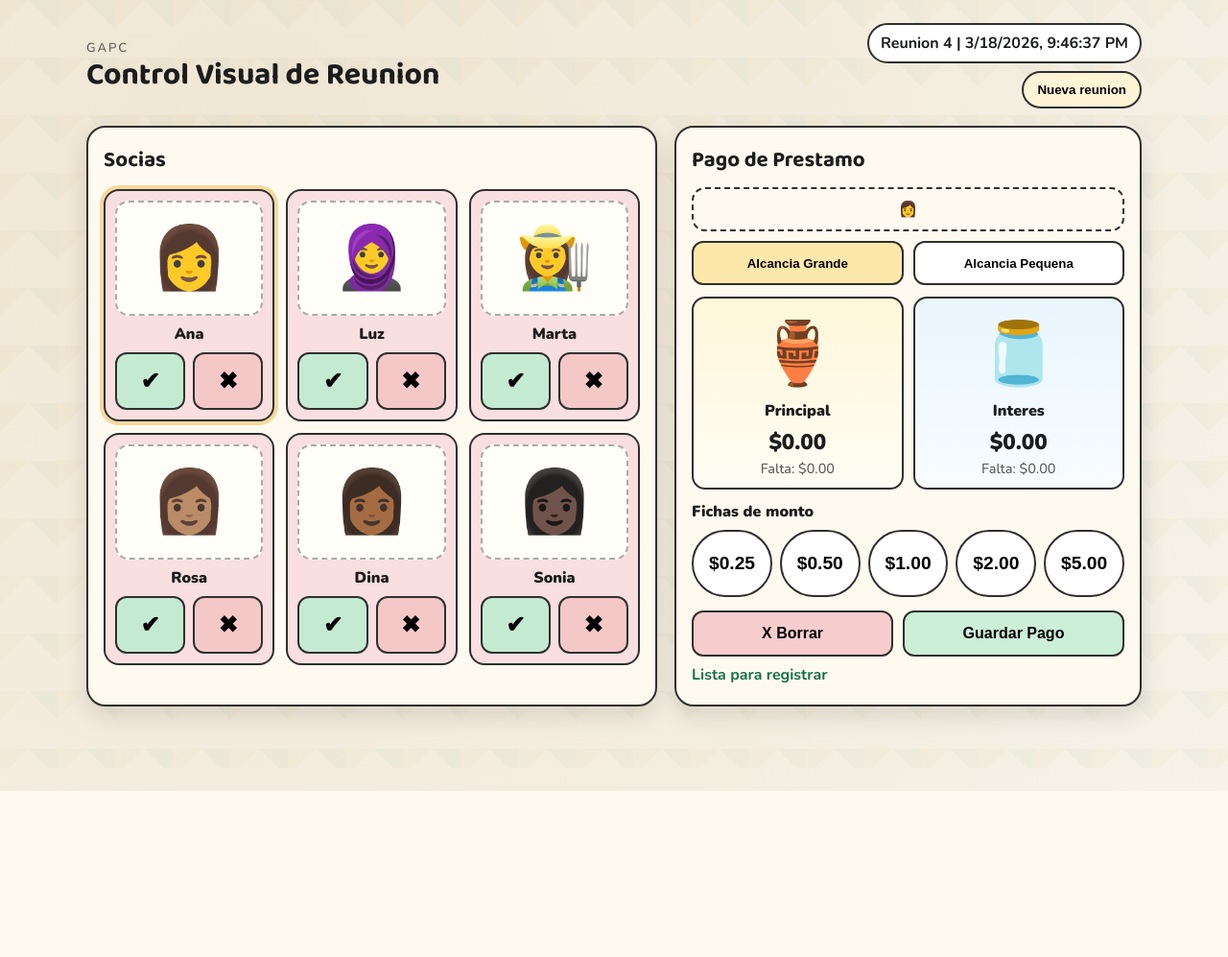
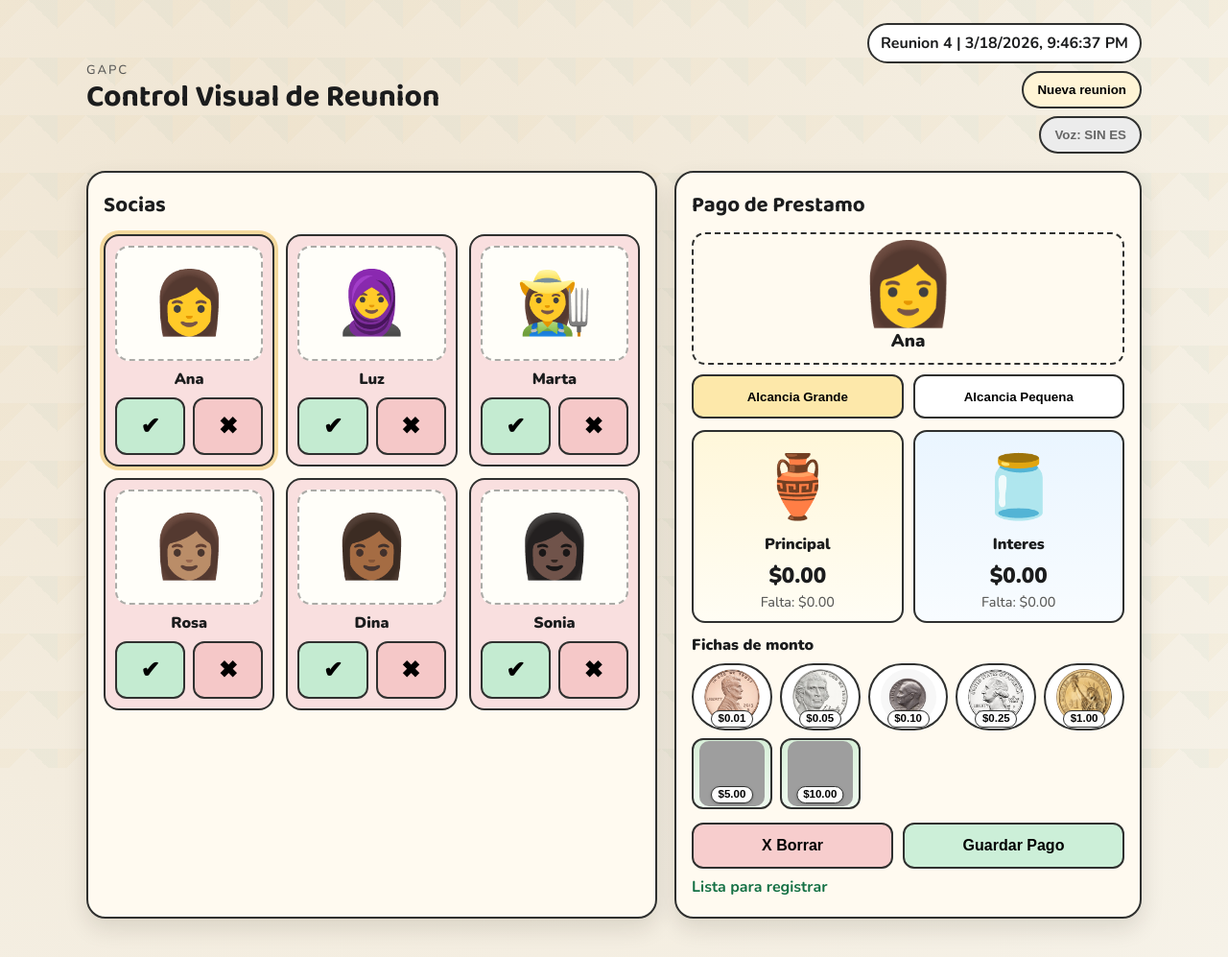
Before and after one commit to fcanas574/GAPC_AppKeyWeek2, a Flask app: page / in a window 1280 px wide. Shown: the whole page at 96% size. Before the commit the page ends 824 px from the top, so only its background shows below. Run offline with Flask 3, Linux system fonts and the light colour scheme; data comes from the database, SQL or seed files in the repository; both versions use the stored data as it was after the commit; grey boxes are pictures that could not be loaded.

Commit message:
Arreglos y mejoras en la interfaz de usuario, incluyendo la adición de un botón para activar/desactivar la función de texto a voz (TTS) y la actualización de las denominaciones de monedas y billetes disponibles para el pago. También se han corregido algunos textos en la plantilla HTML para mejorar la claridad y se han ajustado los valores de los préstamos demo para que sean más realistas.

```diff
--- a/app.py
+++ b/app.py
@@ -171,8 +171,8 @@ def seed_if_needed(conn: sqlite3.Connection) -> None:
 	rows = conn.execute("SELECT id FROM members ORDER BY id").fetchall()
 	demo_loans = []
 	for idx, member in enumerate(rows, start=1):
-		principal_total = float(8 + idx)
-		interest_total = float(1 + (idx % 3) * 0.5)
+		principal_total = round(1.0 + (idx * 0.4), 2)
+		interest_total = round(0.10 + (idx % 3) * 0.05, 2)
 		demo_loans.append((member["id"], principal_total, interest_total))
 
 	conn.executemany(
@@ -360,7 +360,7 @@ def get_state() -> dict[str, Any]:
 			"id": meeting["id"],
 			"started_at": meeting["started_at"],
 		},
-		"denominations": [0.25, 0.5, 1, 2, 5],
+		"denominations": [0.01, 0.05, 0.10, 0.25, 1, 5, 10],
 		"members": member_cards,
 	}
 
--- a/static/app.js
+++ b/static/app.js
@@ -11,6 +11,7 @@ const interestRemaining = document.getElementById('interestRemaining');
 const tokenRack = document.getElementById('tokenRack');
 const statusMsg = document.getElementById('statusMsg');
 const newMeetingBtn = document.getElementById('newMeetingBtn');
+const ttsToggleBtn = document.getElementById('ttsToggleBtn');
 const resetDraftBtn = document.getElementById('resetDraftBtn');
 const savePaymentBtn = document.getElementById('savePaymentBtn');
 const jarPrincipalBtn = document.getElementById('jarPrincipalBtn');
@@ -20,9 +21,208 @@ const jars = document.querySelectorAll('.jar');
 let selectedMemberId = state.members.length ? state.members[0].id : null;
 let activeJar = 'principal';
 let draft = { principal: 0, interest: 0 };
+const speechSupported =
+  typeof window !== 'undefined' &&
+  'speechSynthesis' in window &&
+  'SpeechSynthesisUtterance' in window;
+let ttsEnabled = loadTtsPreference();
+let preferredVoice = null;
+let lastSpeech = { text: '', timestamp: 0 };
+
+const coinImageByValue = {
+  '0.01': '/static/static/images/coins/1c_c.jpg',
+  '0.05': '/static/static/images/coins/5c_c.jpg',
+  '0.10': '/static/static/images/coins/10c_c.jpg',
+  '0.25': '/static/static/images/coins/25c_c.jpg',
+  '1.00': '/static/static/images/coins/1d_c.jpg',
+};
+
+const billImageByValue = {
+  '5.00': '/static/static/images/bills/1_b2.jpg',
+  '10.00': '/static/static/images/bills/1_b3.jpg',
+};
 
 function money(value) {
   return `$${Number(value).toFixed(2)}`;
+}
+
+function loadTtsPreference() {
+  try {
+    const saved = window.localStorage.getItem('gapcTtsEnabled');
+    return saved === null ? true : saved === 'true';
+  } catch (error) {
+    return true;
+  }
+}
+
+function persistTtsPreference() {
+  try {
+    window.localStorage.setItem('gapcTtsEnabled', String(ttsEnabled));
+  } catch (error) {
+    // Ignore storage errors and keep in-memory preference.
+  }
+}
+
+function pickSpanishVoice() {
+  if (!speechSupported) {
+    return null;
+  }
+
+  const voices = window.speechSynthesis.getVoices();
+  if (!voices.length) {
+    return null;
+  }
+
+  const spanishVoices = voices.filter((voice) => voice.lang.toLowerCase().startsWith('es'));
+  if (!spanishVoices.length) {
+    return null;
+  }
+
+  const preferredLangs = ['es-SV', 'es-419', 'es-MX', 'es-US', 'es-ES', 'es'];
+  const preferredNameHints = [
+    'paulina',
+    'monica',
+    'sofia',
+    'helena',
+    'google',
+    'microsoft',
+    'natural',
+  ];
+
+  const scored = spanishVoices
+    .map((voice) => {
+      const lang = voice.lang.toLowerCase();
+      const name = voice.name.toLowerCase();
+      let score = 0;
+
+      const langIndex = preferredLangs.findIndex((candidate) => lang === candidate.toLowerCase());
+      if (langIndex >= 0) {
+        score += 300 - langIndex * 20;
+      }
+
+      if (lang.startsWith('es-')) {
+        score += 40;
+      }
+
+      if (voice.localService) {
+        score += 15;
+      }
+
+      if (preferredNameHints.some((hint) => name.includes(hint))) {
+        score += 35;
+      }
+
+      return { voice, score };
+    })
+    .sort((a, b) => b.score - a.score);
+
+  return scored[0]?.voice || spanishVoices[0];
+}
+
+function amountToSpeech(value) {
+  const safeValue = Number(value);
+  if (!Number.isFinite(safeValue)) {
+    return '0 dolares';
+  }
+
+  const abs = Math.abs(safeValue);
+  const dollars = Math.floor(abs);
+  const cents = Math.round((abs - dollars) * 100);
+
+  if (dollars === 0 && cents > 0) {
+    return `${cents} centavos`;
+  }
+
+  if (dollars > 0 && cents === 0) {
+    return `${dollars} ${dollars === 1 ? 'dolar' : 'dolares'}`;
+  }
+
+  if (dollars > 0 && cents > 0) {
+    return `${dollars} ${dollars === 1 ? 'dolar' : 'dolares'} con ${cents} centavos`;
+  }
+
+  return '0 dolares';
+}
+
+function updateTtsButton() {
+  if (!ttsToggleBtn) {
+    return;
+  }
+
+  ttsToggleBtn.classList.remove('off', 'unsupported');
+  if (!speechSupported) {
+    ttsToggleBtn.textContent = 'Voz: NO';
+    ttsToggleBtn.classList.add('unsupported');
+    ttsToggleBtn.disabled = true;
+    return;
+  }
+
+  const hasSpanishVoice = Boolean(preferredVoice || pickSpanishVoice());
+  if (!hasSpanishVoice) {
+    ttsToggleBtn.textContent = 'Voz: SIN ES';
+    ttsToggleBtn.classList.add('unsupported');
+    ttsToggleBtn.disabled = true;
+    return;
+  }
+
+  ttsToggleBtn.disabled = false;
+  if (ttsEnabled) {
+    ttsToggleBtn.textContent = 'Voz: ON';
+  } else {
+    ttsToggleBtn.textContent = 'Voz: OFF';
+    ttsToggleBtn.classList.add('off');
+  }
+}
+
+function speak(message, priority = 'normal') {
+  if (!speechSupported || !ttsEnabled || !message) {
+    return;
+  }
+
+  const normalized = String(message).trim();
+  if (!normalized) {
+    return;
+  }
+
+  const now = Date.now();
+  if (lastSpeech.text === normalized && now - lastSpeech.timestamp < 900) {
+    return;
+  }
+
+  lastSpeech = { text: normalized, timestamp: now };
+
+  if (priority === 'critical') {
+    window.speechSynthesis.cancel();
+  }
+
+  // Do not speak if no Spanish voice is available; this avoids random English fallback.
+  preferredVoice = preferredVoice || pickSpanishVoice();
+  if (!preferredVoice) {
+    updateTtsButton();
+    return;
+  }
+
+  const utterance = new SpeechSynthesisUtterance(normalized);
+  utterance.lang = preferredVoice.lang;
+  utterance.rate = 0.9;
+  utterance.pitch = 1.08;
+  utterance.voice = preferredVoice;
+
+  window.speechSynthesis.speak(utterance);
+}
+
+function initTts() {
+  if (!speechSupported) {
+    updateTtsButton();
+    return;
+  }
+
+  preferredVoice = pickSpanishVoice();
+  updateTtsButton();
+  window.speechSynthesis.onvoiceschanged = () => {
+    preferredVoice = pickSpanishVoice();
+    updateTtsButton();
+  };
 }
 
 function setStatus(message, type = '') {
@@ -35,6 +235,10 @@ function setStatus(message, type = '') {
 
 function getSelectedMember() {
   return state.members.find((member) => member.id === selectedMemberId) || null;
+}
+
+function getMemberById(memberId) {
+  return state.members.find((member) => member.id === memberId) || null;
 }
 
 function hydrateDraftFromState() {
@@ -85,7 +289,10 @@ function renderSelectedMemberPanel() {
   }
 
   selectedMemberInfo.classList.remove('empty');
-  selectedMemberInfo.textContent = `${member.photo_emoji}`;
+  selectedMemberInfo.innerHTML = `
+    <span class="selected-member-photo">${member.photo_emoji}</span>
+    <span class="selected-member-name">${member.name}</span>
+  `;
 
   principalAmount.textContent = money(draft.principal);
   interestAmount.textContent = money(draft.interest);
@@ -104,6 +311,38 @@ function renderSelectedMemberPanel() {
 }
 
 function tokenTemplate(value) {
+  const normalized = Number(value).toFixed(2);
+  const coinSrc = coinImageByValue[normalized];
+  const billSrc = billImageByValue[normalized];
+  const numeric = Number(value);
+
+  if (coinSrc) {
+    return `
+      <button class="money-token" draggable="true" data-value="${value}" title="${money(value)}">
+        <img class="coin-image" src="${coinSrc}" alt="Moneda ${money(value)}" />
+        <span class="coin-value">${money(value)}</span>
+      </button>
+    `;
+  }
+
+  if (billSrc) {
+    return `
+      <button class="money-token bill-token" draggable="true" data-value="${value}" title="${money(value)}">
+        <img class="bill-image" src="${billSrc}" alt="Billete ${money(value)}" />
+        <span class="coin-value">${money(value)}</span>
+      </button>
+    `;
+  }
+
+  if (numeric >= 5) {
+    return `
+      <button class="money-token bill-token" draggable="true" data-value="${value}" title="${money(value)}">
+        <span class="bill-top">Billete</span>
+        <span class="bill-value">${money(value)}</span>
+      </button>
+    `;
+  }
+
   return `<button class="money-token" draggable="true" data-value="${value}">${money(value)}</button>`;
 }
 
@@ -139,13 +378,45 @@ function canAddToDraft(target, value) {
   return next <= available + 0.001;
 }
 
+function getRemainingForTarget(target) {
+  const member = getSelectedMember();
+  if (!member) {
+    return null;
+  }
+
+  if (target === 'principal') {
+    return Math.max(
+      0,
+      member.loan.principal_remaining + member.loan.current_payment.principal - draft.principal,
+    );
+  }
+
+  return Math.max(
+    0,
+    member.loan.interest_remaining + member.loan.current_payment.interest - draft.interest,
+  );
+}
+
+function speakRemainingForTarget(target) {
+  const remaining = getRemainingForTarget(target);
+  if (remaining === null) {
+    speak('Seleccione una socia primero', 'critical');
+    return;
+  }
+
+  const targetLabel = target === 'principal' ? 'principal' : 'interes';
+  speak(`En ${targetLabel}, falta ${amountToSpeech(remaining)}`);
+}
+
 function addToDraft(target, value) {
   if (!selectedMemberId) {
     setStatus('Seleccione una socia primero', 'error');
+    speak('Seleccione una socia primero', 'critical');
     return;
   }
   if (!canAddToDraft(target, value)) {
     setStatus('Monto supera el pendiente', 'error');
+    speak('Monto supera el pendiente', 'critical');
     return;
   }
   if (target === 'principal') {
@@ -154,6 +425,8 @@ function addToDraft(target, value) {
     draft.interest = +(draft.interest + value).toFixed(2);
   }
   setStatus('Monto agregado', 'ok');
+  const targetLabel = target === 'principal' ? 'principal' : 'interes';
+  speak(`Agregado ${amountToSpeech(value)} a ${targetLabel}`);
   renderSelectedMemberPanel();
 }
 
@@ -181,21 +454,31 @@ async function updateAttendance(memberId, status) {
     hydrateDraftFromState();
     renderAll();
     setStatus('Asistencia actualizada', 'ok');
+    const member = getMemberById(memberId);
+    const statusLabel = status === 'present' ? 'presente' : 'ausente';
+    const memberName = member ? member.name : 'socia';
+    speak(`${memberName}, ${statusLabel}`);
   } catch (error) {
     setStatus(error.message, 'error');
+    speak(error.message, 'critical');
   }
 }
 
 async function savePayment() {
   if (!selectedMemberId) {
     setStatus('Seleccione una socia', 'error');
+    speak('Seleccione una socia', 'critical');
     return;
   }
 
   if (draft.principal === 0 && draft.interest === 0) {
     setStatus('Pago vacio', 'error');
+    speak('Pago vacio', 'critical');
     return;
   }
+
+  const paidPrincipal = draft.principal;
+  const paidInterest = draft.interest;
 
   try {
     const data = await postJson('/api/payment', {
@@ -207,8 +490,12 @@ async function savePayment() {
     hydrateDraftFromState();
     renderAll();
     setStatus('Pago guardado', 'ok');
+    speak(
+      `Pago guardado. Principal ${amountToSpeech(paidPrincipal)}. Interes ${amountToSpeech(paidInterest)}.`,
+    );
   } catch (error) {
     setStatus(error.message, 'error');
+    speak(error.message, 'critical');
   }
 }
 
@@ -220,8 +507,10 @@ async function startNewMeeting() {
     hydrateDraftFromState();
     renderAll();
     setStatus('Nueva reunion iniciada', 'ok');
+    speak('Nueva reunion iniciada');
   } catch (error) {
     setStatus(error.message, 'error');
+    speak(error.message, 'critical');
   }
 }
 
@@ -243,6 +532,10 @@ memberGrid.addEventListener('click', (event) => {
   hydrateDraftFromState();
   renderAll();
   setStatus('Socia seleccionada', 'ok');
+  const member = getSelectedMember();
+  if (member) {
+    speak(`Socia seleccionada: ${member.name}`);
+  }
 });
 
 tokenRack.addEventListener('click', (event) => {
@@ -265,6 +558,7 @@ jars.forEach((jar) => {
   jar.addEventListener('click', () => {
     activeJar = jar.dataset.target;
     renderJarSelection();
+    speakRemainingForTarget(activeJar);
   });
 
   jar.addEventListener('dragover', (event) => {
@@ -290,22 +584,42 @@ jars.forEach((jar) => {
 jarPrincipalBtn.addEventListener('click', () => {
   activeJar = 'principal';
   renderJarSelection();
+  speakRemainingForTarget(activeJar);
 });
 
 jarInterestBtn.addEventListener('click', () => {
   activeJar = 'interest';
   renderJarSelection();
+  speakRemainingForTarget(activeJar);
 });
 
 resetDraftBtn.addEventListener('click', () => {
   draft = { principal: 0, interest: 0 };
   renderSelectedMemberPanel();
   setStatus('Borrador limpio', 'ok');
+  speak('Borrador limpio');
 });
+
+if (ttsToggleBtn) {
+  ttsToggleBtn.addEventListener('click', () => {
+    if (!speechSupported) {
+      return;
+    }
+    ttsEnabled = !ttsEnabled;
+    persistTtsPreference();
+    updateTtsButton();
+    if (ttsEnabled) {
+      speak('Voz activada', 'critical');
+    } else {
+      window.speechSynthesis.cancel();
+    }
+  });
+}
 
 savePaymentBtn.addEventListener('click', savePayment);
 newMeetingBtn.addEventListener('click', startNewMeeting);
 
+initTts();
 hydrateDraftFromState();
 renderAll();
 setStatus('Lista para registrar', 'ok');
--- a/static/styles.css
+++ b/static/styles.css
@@ -89,6 +89,25 @@ h1 {
   background: #fff4d5;
   font-weight: 800;
   cursor: pointer;
+}
+
+.audio-btn {
+  border: 2px solid var(--stroke);
+  border-radius: 999px;
+  padding: 10px 14px;
+  background: #dff3e5;
+  font-weight: 800;
+  cursor: pointer;
+}
+
+.audio-btn.off {
+  background: #f2d7d7;
+}
+
+.audio-btn.unsupported {
+  background: #ececec;
+  color: #666;
+  cursor: not-allowed;
 }
 
 .layout-grid {
@@ -206,10 +225,25 @@ h2 {
   font-weight: 800;
   text-align: center;
   margin-top: 10px;
+  min-height: 138px;
+  display: grid;
+  align-content: center;
+  justify-items: center;
+  gap: 4px;
 }
 
 .selected-member.empty {
   color: var(--muted);
+}
+
+.selected-member-photo {
+  font-size: 5.2rem;
+  line-height: 1;
+}
+
+.selected-member-name {
+  font-size: 1.15rem;
+  font-weight: 900;
 }
 
 .wallet-row {
@@ -293,7 +327,7 @@ h2 {
 
 .token-rack {
   display: grid;
-  grid-template-columns: repeat(5, minmax(70px, 1fr));
+  grid-template-columns: repeat(auto-fit, minmax(70px, 1fr));
   gap: 8px;
 }
 
@@ -305,10 +339,75 @@ h2 {
   font-size: 1.2rem;
   background: #fff;
   cursor: grab;
+  display: grid;
+  place-items: center;
+  overflow: hidden;
+  position: relative;
 }
 
 .money-token:active {
   cursor: grabbing;
+}
+
+.coin-image {
+  width: 58px;
+  height: 58px;
+  object-fit: cover;
+  border-radius: 999px;
+  pointer-events: none;
+}
+
+.coin-value {
+  position: absolute;
+  bottom: 1px;
+  left: 50%;
+  transform: translateX(-50%);
+  min-width: 44px;
+  padding: 1px 6px;
+  border: 1px solid var(--stroke);
+  border-radius: 999px;
+  background: rgba(255, 255, 255, 0.96);
+  font-size: 0.72rem;
+  font-weight: 900;
+  line-height: 1.2;
+  pointer-events: none;
+  z-index: 2;
+}
+
+.bill-token {
+  border-radius: 12px;
+  min-height: 70px;
+  background: linear-gradient(180deg, #d8f0d9, #eef9ef);
+  align-content: center;
+  justify-items: center;
+  gap: 2px;
+}
+
+.bill-image {
+  width: 100%;
+  height: 68px;
+  object-fit: cover;
+  border-radius: 10px;
+  pointer-events: none;
+}
+
+.bill-token .coin-value {
+  bottom: 4px;
+  background: rgba(255, 255, 255, 0.98);
+  box-shadow: 0 1px 3px rgba(0, 0, 0, 0.25);
+}
+
+.bill-top {
+  font-size: 0.64rem;
+  letter-spacing: 0.05em;
+  text-transform: uppercase;
+  color: #2f4f2f;
+  font-weight: 800;
+}
+
+.bill-value {
+  font-size: 1rem;
+  font-weight: 900;
 }
 
 .action-row {
--- a/templates/index.html
+++ b/templates/index.html
@@ -24,6 +24,7 @@
         <div class="meeting-block">
           <div id="meetingBadge" class="meeting-badge"></div>
           <button id="newMeetingBtn" class="pill-btn">Nueva reunion</button>
+          <button id="ttsToggleBtn" class="audio-btn" type="button">Voz: ON</button>
         </div>
       </header>
 
```
Also changed, not shown: gapc.db, static/static/images/bills/10_b4.jpg (added), static/static/images/bills/1_b1.jpg (added), static/static/images/bills/20_b2.jpg (added), static/static/images/bills/5_b3.jpg (added), 1 other file.
